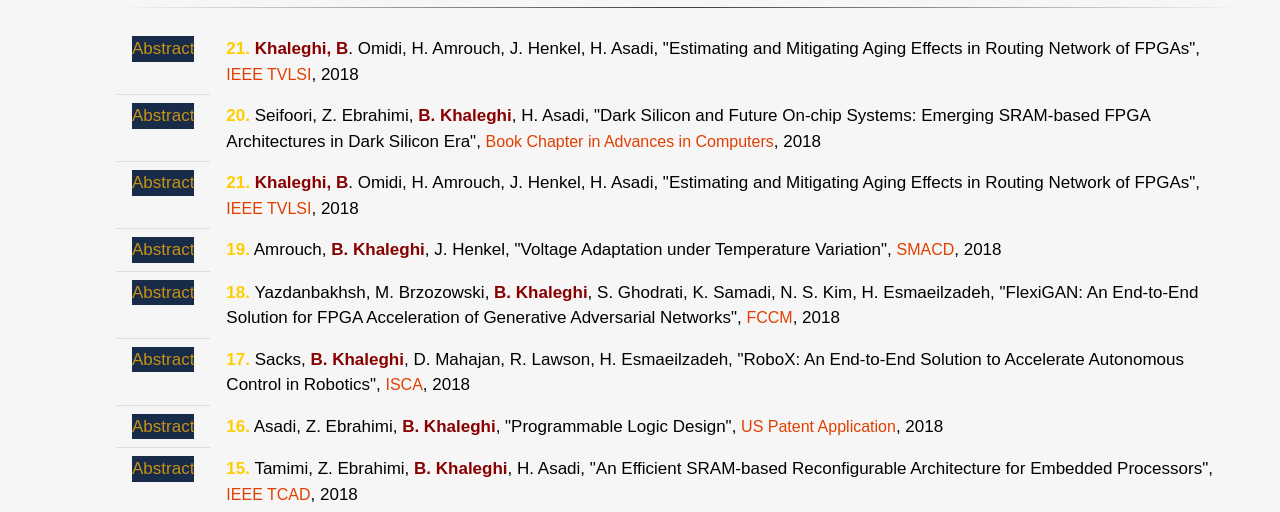
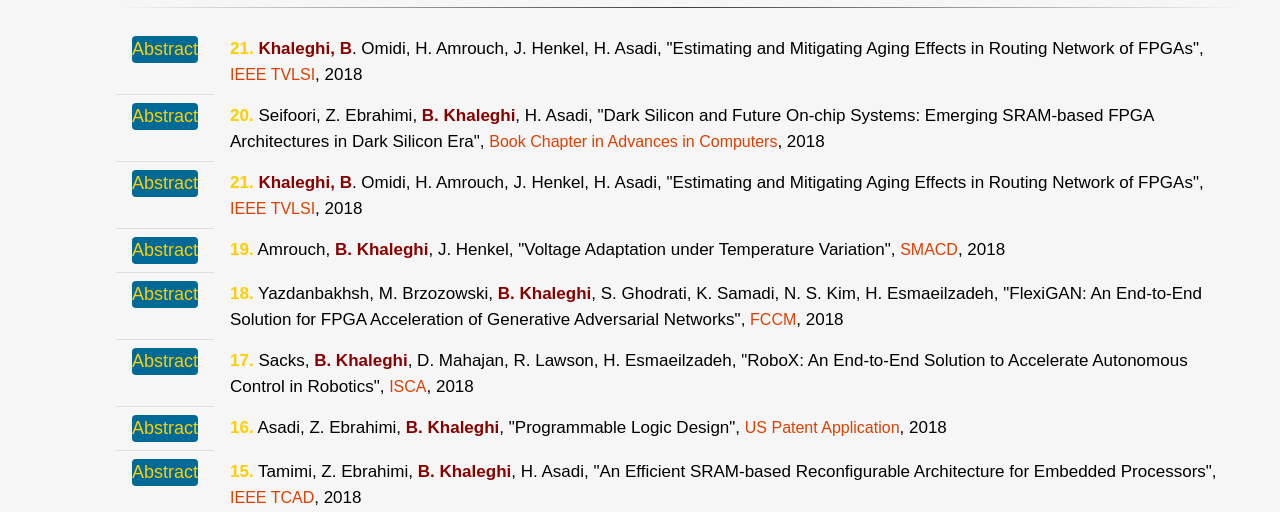
Before and after one commit to FatemehAsgr/Commands-etc., a plain HTML site: page Publications.html in a window 1280 px wide. Shown: the part 240-752 px from the top of the page. Drawn offline with nearby package versions, Linux system fonts and the light colour scheme.

Commit message:
Update Publications.html

```diff
--- a/Publications.html
+++ b/Publications.html
@@ -19,13 +19,22 @@
   }
   .dropdown {
       position: relative;
-      background-color: #182B49;
-      color: #C69214;
+      background-color: #006A96;
+      color: #FFCD00;
+      font-size: 18px;
+      border-radius: 4px;
+      border: 3px;
+      cursor: context-menu;
+  }
+  .dropdown:hover{
+    background-color: #182B49;
+    color: #C69214;
   }
   .dropdown-content {
       display: none;
       position: absolute;
-      background-color: #f9f9f9;
+      background-color: white;
+      color: #252626;
       min-width: 400px;
       box-shadow: 0px 8px 16px 0px rgba(0,0,0,0.2);
       padding: 12px 16px;
```
